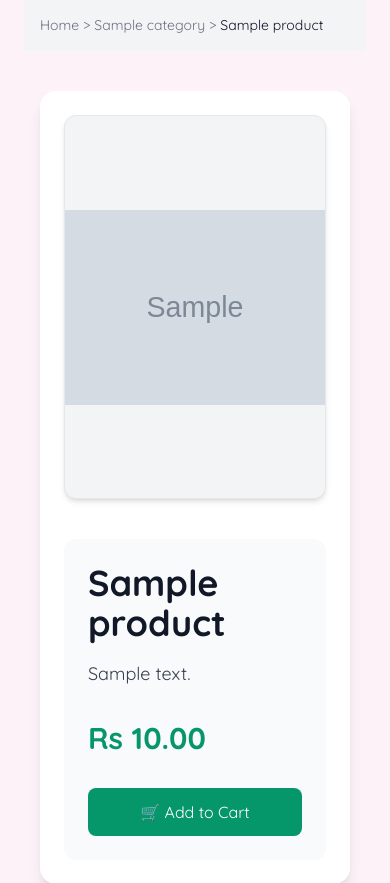
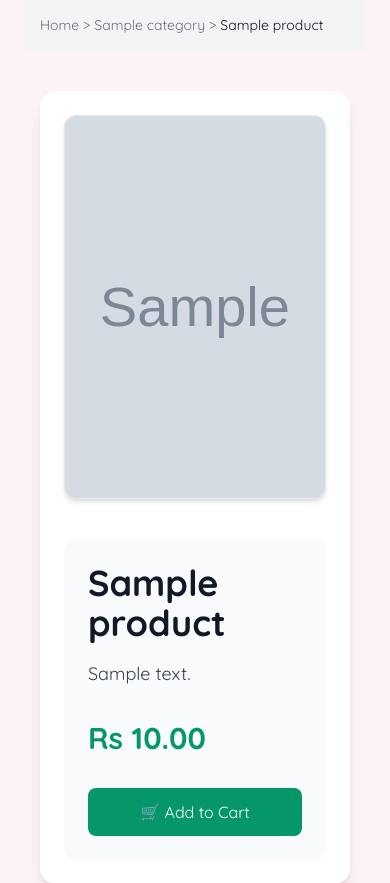
Before and after one commit to zubairjogi/scribi-store, a Django app: a page that uses store/templates/store/product_detail.html in a window 390 px wide. Shown: the part 105-988 px from the top of the page. Run offline with Django 5.2, Linux system fonts and the light colour scheme; tables that the repository leaves empty hold one stand-in row (values such as "Sample post"); grey boxes marked "Sample" are stand-in pictures; some libraries are stand-ins or nearby versions.

Commit message:
Product Image

```diff
--- a/store/templates/store/category_detail.html
+++ b/store/templates/store/category_detail.html
@@ -30,7 +30,7 @@
       <!-- Product Image -->
       {% if p.image %}
       <div class="relative overflow-hidden rounded-t-2xl">
-        <img src="{{ p.image.url }}" loading="lazy" alt="{{ p.name }}" class="w-full h-60 sm:h-72 object-contain transition-transform duration-700 group-hover:scale-110">
+        <img src="{{ p.image.url }}" loading="lazy" alt="{{ p.name }}" class="w-full h-60 sm:h-72 object-cover transition-transform duration-700 group-hover:scale-110">
         <div class="absolute inset-0 bg-gradient-to-t from-black/30 to-transparent opacity-0 group-hover:opacity-100 transition-opacity duration-500"></div>
         <!-- Hover Badge -->
         <span class="absolute top-3 right-3 bg-emerald-600 text-white text-xs font-semibold px-3 py-1 rounded-full opacity-0 group-hover:opacity-100 transition-opacity duration-300 animate-bounce-in">Quick View</span>
--- a/store/templates/store/home.html
+++ b/store/templates/store/home.html
@@ -136,7 +136,7 @@
           {% if c.image %}
             <img src="{{ c.image.url }}" alt="{{ c.name }}"
                  loading="lazy"
-                 class="w-full h-60 object-contain group-hover:scale-110 transition-transform duration-500">
+                 class="w-full h-60 object-cover group-hover:scale-110 transition-transform duration-500">
           {% else %}
             <div class="w-full h-48 bg-gradient-to-br from-pink-200 via-purple-200 to-blue-200 flex items-center justify-center">
               <span class="text-6xl">📝</span>
--- a/store/templates/store/product_detail.html
+++ b/store/templates/store/product_detail.html
@@ -23,11 +23,11 @@
       <div class="relative border rounded-xl bg-gray-100 h-96 flex items-center justify-center overflow-hidden shadow-md">
         {% if images and images|length > 0 %}
           <img id="main-img" src="{{ images.0.image.url }}" loading="lazy" alt="{{ images.0.alt_text|default:product.name }}"
-               class="h-full w-full object-contain cursor-pointer transition-transform duration-300 hover:scale-105"
+               class="h-full w-full object-cover cursor-pointer transition-transform duration-300 hover:scale-105"
                onclick="openModal(0)" />
         {% elif product.image %}
           <img id="main-img" src="{{ product.image.url }}" loading="lazy" alt="{{ product.name }} "
-               class="h-full w-full object-contain" />
+               class="h-full w-full object-cover" />
         {% else %}
           <div class="text-gray-400 text-lg">No Image Available</div>
         {% endif %}
```
